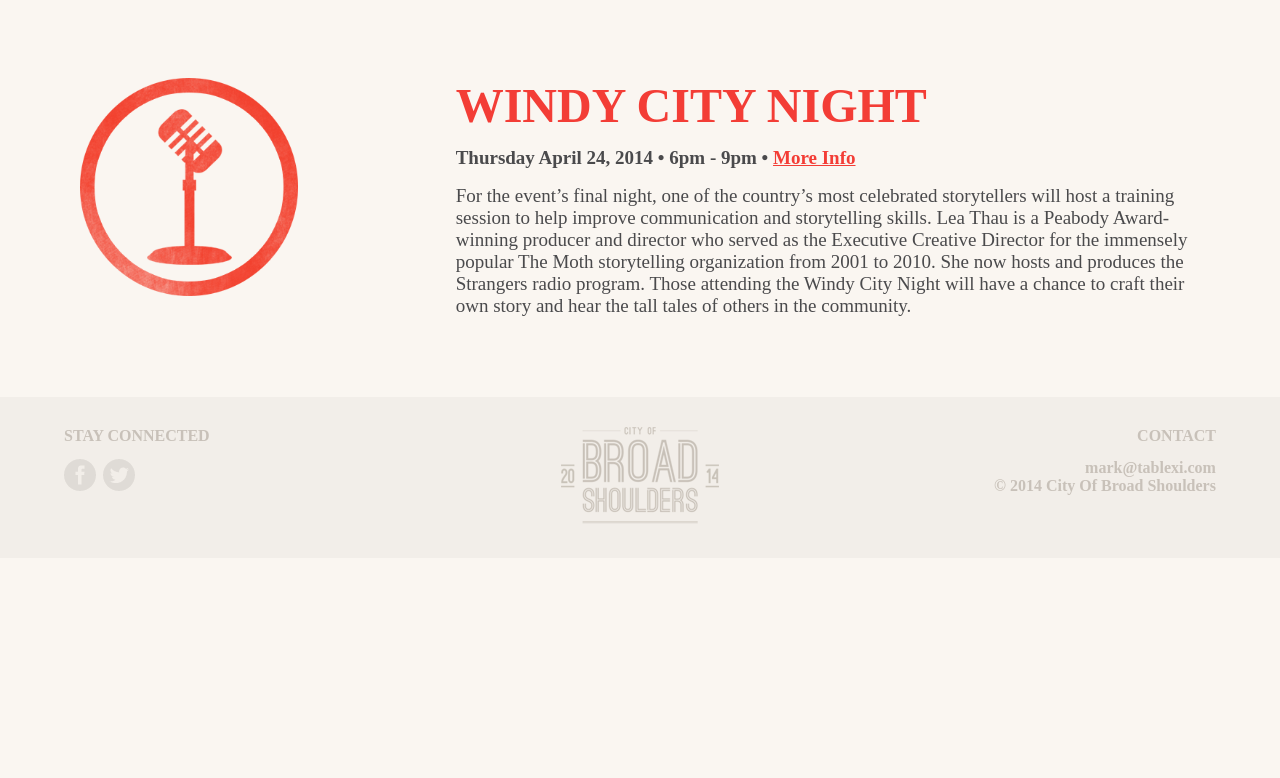
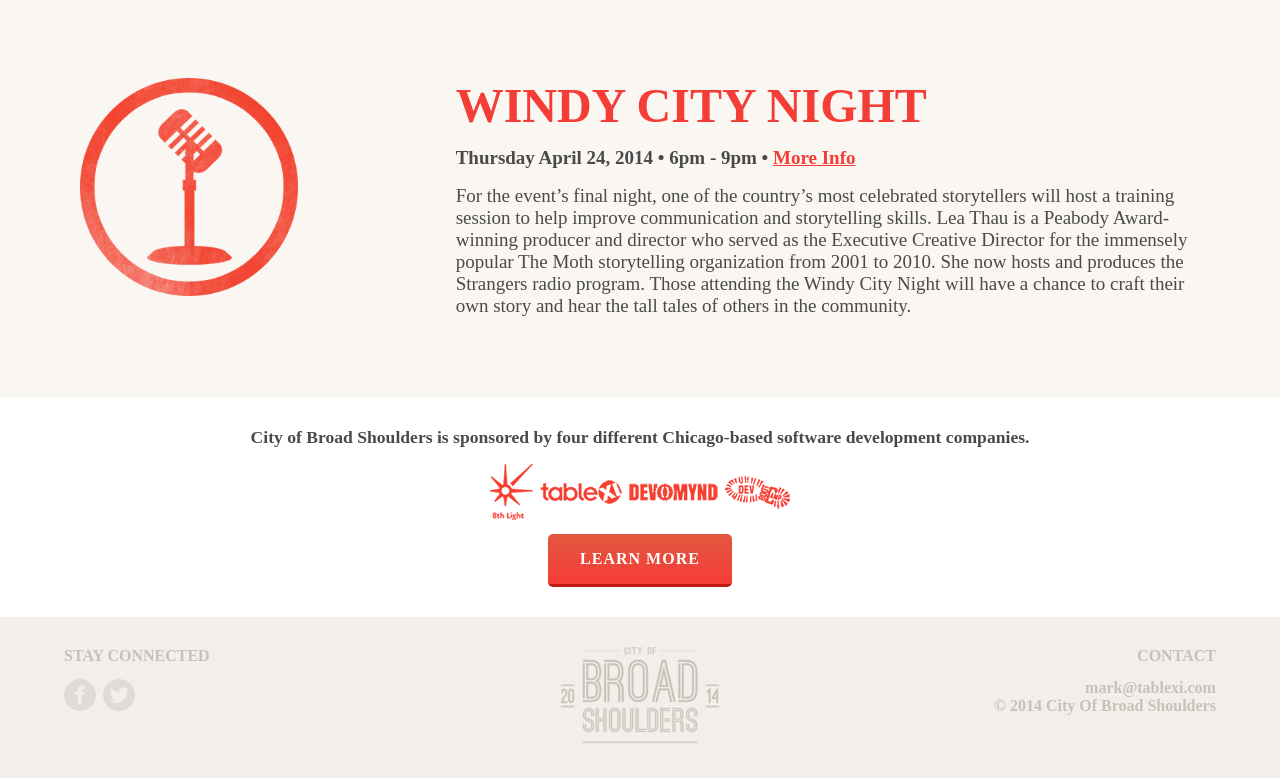
Before and after one commit to cityofbroadshoulders/cityofbroadshoulders.github.io, a plain HTML site: page index.html in a window 1280 px wide. Shown: the part 3828-4606 px from the top of the page. Before the commit the page ends 4386 px from the top, so only its background shows below. Drawn offline with nearby package versions, Linux system fonts and the light colour scheme.

Commit message:
"Automated commit at 2014-04-10 02:39:17 UTC by middleman-deploy 0.1.4"

```diff
--- a/index.html
+++ b/index.html
@@ -140,6 +140,14 @@
   </div>
 </div>
 
+<div class="row row-padding-medium" style="background: #fff;">
+  <div class="container center">
+    <p class="small_sub_headline no-margin-bottom">City of Broad Shoulders is sponsored by four different Chicago-based software development companies.</p>
+    <img class="extra-small-sponsors" src="/images/extra-small-sponsors.png" />
+    <a href="sponsors.html" class="register-btn gradient">Learn More</a>
+  </div>
+</div>
+
 
     <div class="row row-padding-medium footer clearfix">
       <div class="container">
--- a/stylesheets/main.css
+++ b/stylesheets/main.css
@@ -134,6 +134,13 @@ p {
   display: block;
   margin: 0 auto;
   max-width: 271px;
+  width: 90%;
+}
+
+.extra-small-sponsors {
+  display: block;
+  margin: 1rem auto 0;
+  max-width: 300px;
   width: 90%;
 }
 
@@ -433,6 +440,13 @@ header {
   font-weight: 700;
 }
 
+
+.small_sub_headline {
+  font-family: "futura-pt";
+  font-size: 1.1rem;
+  font-weight: 700;
+}
+
 /* =========================================
  * Typography
  * ========================================= */
@@ -535,6 +549,10 @@ header {
 
 .reverse-padding {
   padding-left: 1rem;
+}
+
+.no-margin-bottom {
+  margin-bottom: 0;
 }
 
 /* =========================================
```
Also changed, not shown: images/extra-small-sponsors.png (added).
